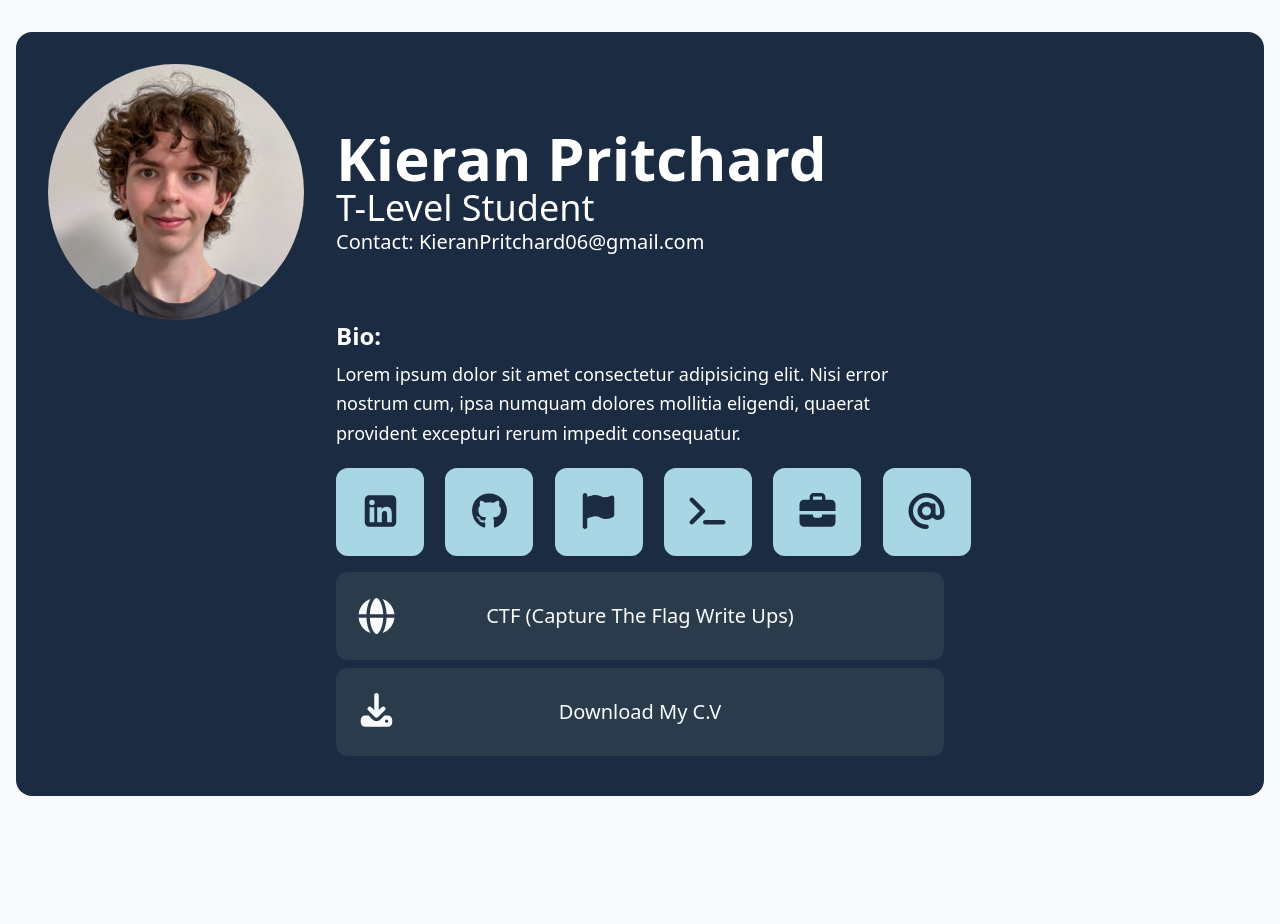
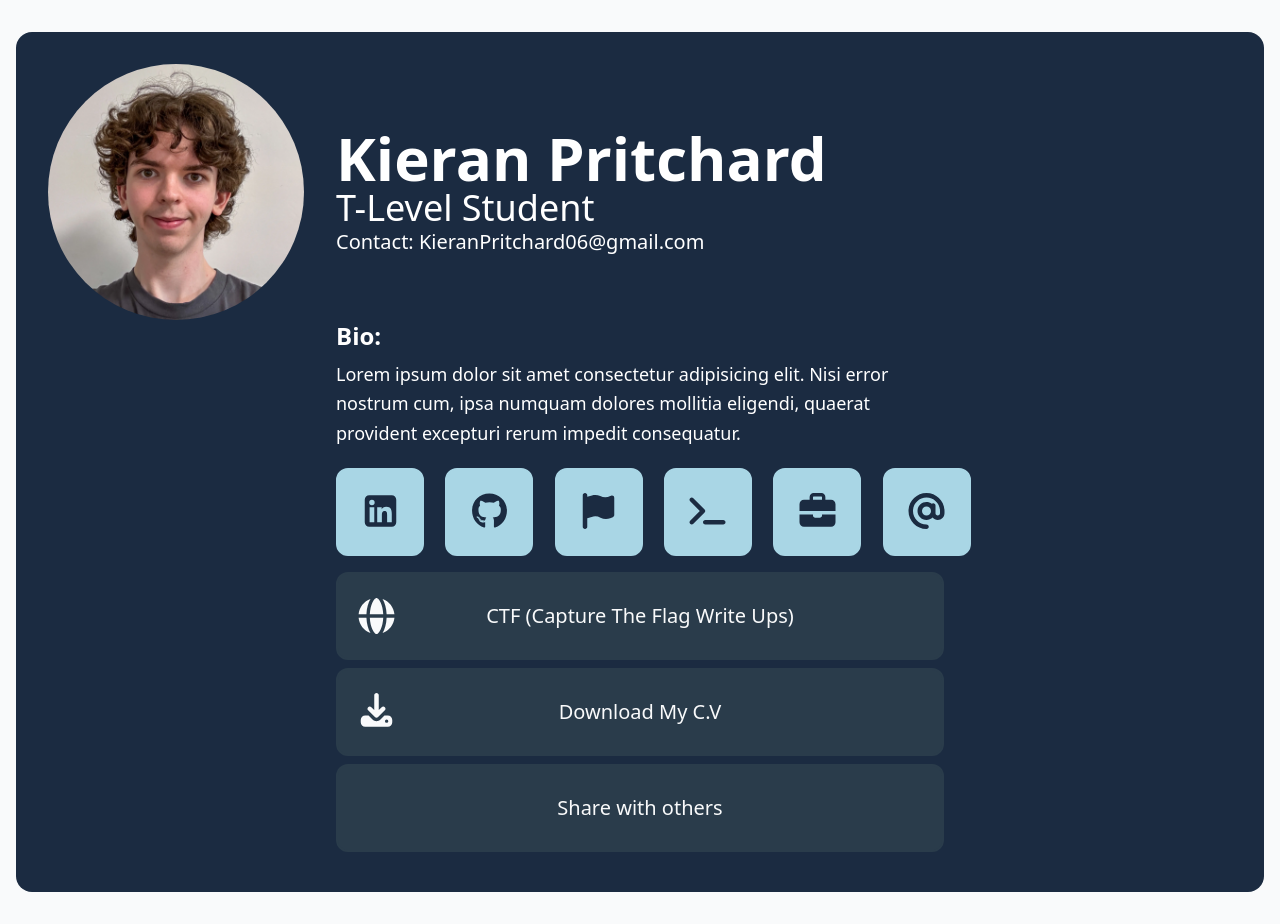
Before and after one commit to KieranPritchard/LinkNest, a React (Vite) app: page / in a window 1280 px wide. Before the commit the page ends 828 px from the top, so only its background shows below. Built offline with nearby package versions, Linux system fonts and the light colour scheme.

Commit message:
added image dropdown

```diff
--- a/src/App.jsx
+++ b/src/App.jsx
@@ -8,6 +8,8 @@ import LongButton from './components/Buttons/LongButton'
 import SmallButton from './components/Buttons/SmallButton'
 // Imports for files
 import CV from '../src/assets/Kieran_Pritchard_C.V.pdf'
+import ImageDropDownButton from './components/Buttons/ImageDropDownButton'
+import ShareQRCode from '../src/assets/qr_code.webp'
 
 function App() {
   return(
@@ -36,6 +38,7 @@ function App() {
               <div className='col-span-6'>
                   <LongButton text="CTF (Capture The Flag Write Ups)" link="https://kieranpritchard.github.io/CTF-Showcase/#/" icon="globe" />
                   <DownloadButton fileName={"KieranPritchard-C.V.pdf"} file={CV} text={"Download My C.V"}/>
+                  <ImageDropDownButton text={"Share with others"} image={ShareQRCode} altText={"QR code to share with other people"}/>
               </div>
             </div>
 
--- a/src/components/buttons/ImageDropDownButton.jsx
+++ b/src/components/buttons/ImageDropDownButton.jsx
@@ -11,10 +11,10 @@ function ImageDropDownButton({text, image, altText}) {
     return (
         <div
             onClick={handleClick}
-            className={`flex flex-col items-center justify-center bg-[#2a3c4b] dark:bg-[#a9d6e5] text-[#f9fafb] dark:text-[#0d1b2a] border-[#2a3c4b] dark:border-[#a9d6e5] hover:text-[#2a3c4b] dark:hover:text-[#a9d6e5] w-full rounded-xl border-2 text-lg my-2 hover:bg-transparent transition-all duration-300 ease-in-out px-4 ${isOpen ? "py-5" : "h-14"} `}
+            className={`flex flex-col items-center justify-center bg-[#2a3c4b] dark:bg-[#a9d6e5] text-[#f9fafb] dark:text-[#0d1b2a] border-[#2a3c4b] dark:border-[#a9d6e5] hover:text-[#2a3c4b] dark:hover:text-[#a9d6e5] w-full rounded-xl border-2 text-lg my-2 hover:bg-transparent transition-all duration-300 ease-in-out px-4 ${isOpen ? "py-5" : "h-22"} `}
         >
         {/* uses text props */}
-        <p className="transition-all duration-300 ease-in-out">{text}</p>
+        <p className="transition-all duration-300 ease-in-out text-xl">{text}</p>
 
             {/* Image container */}
             <div
```
